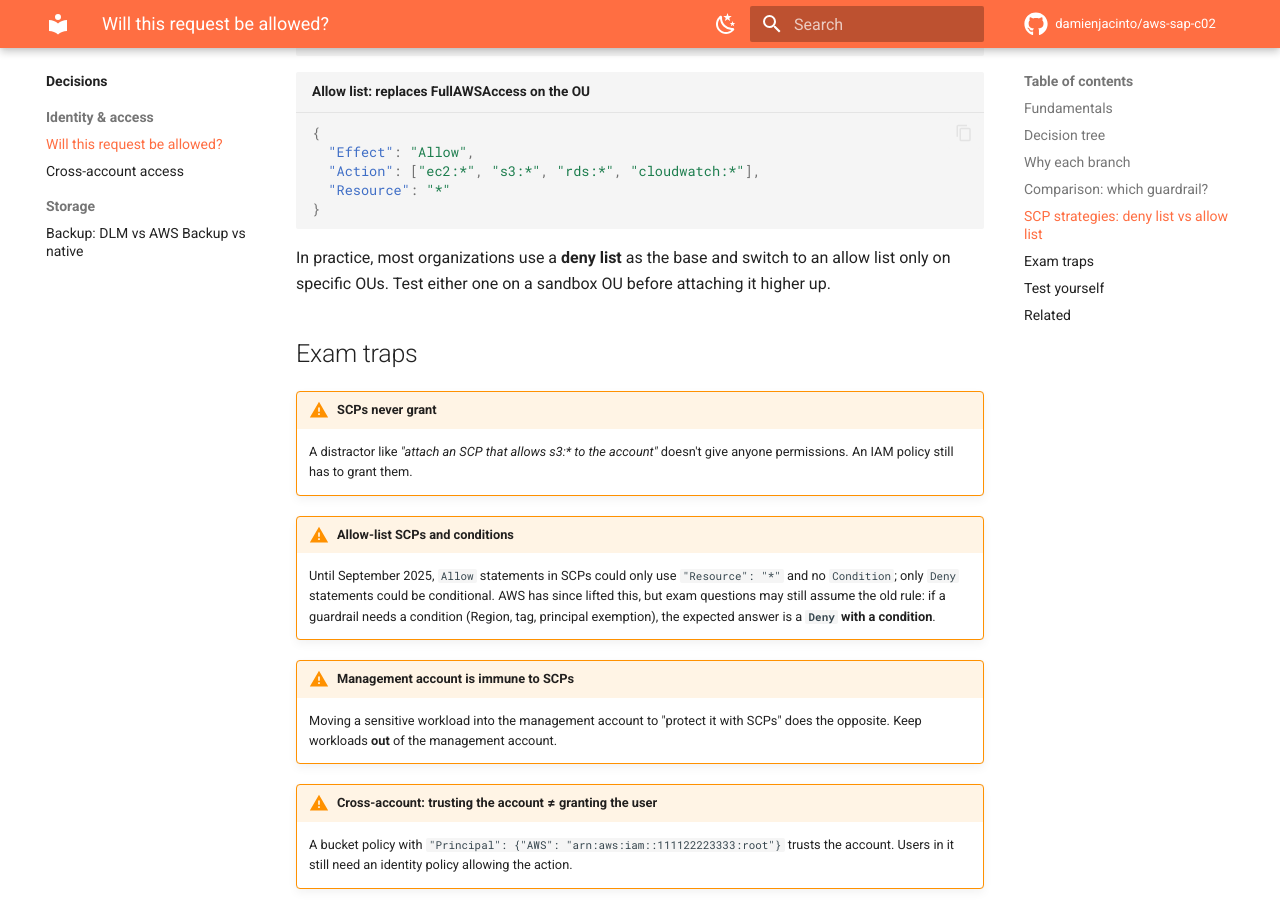
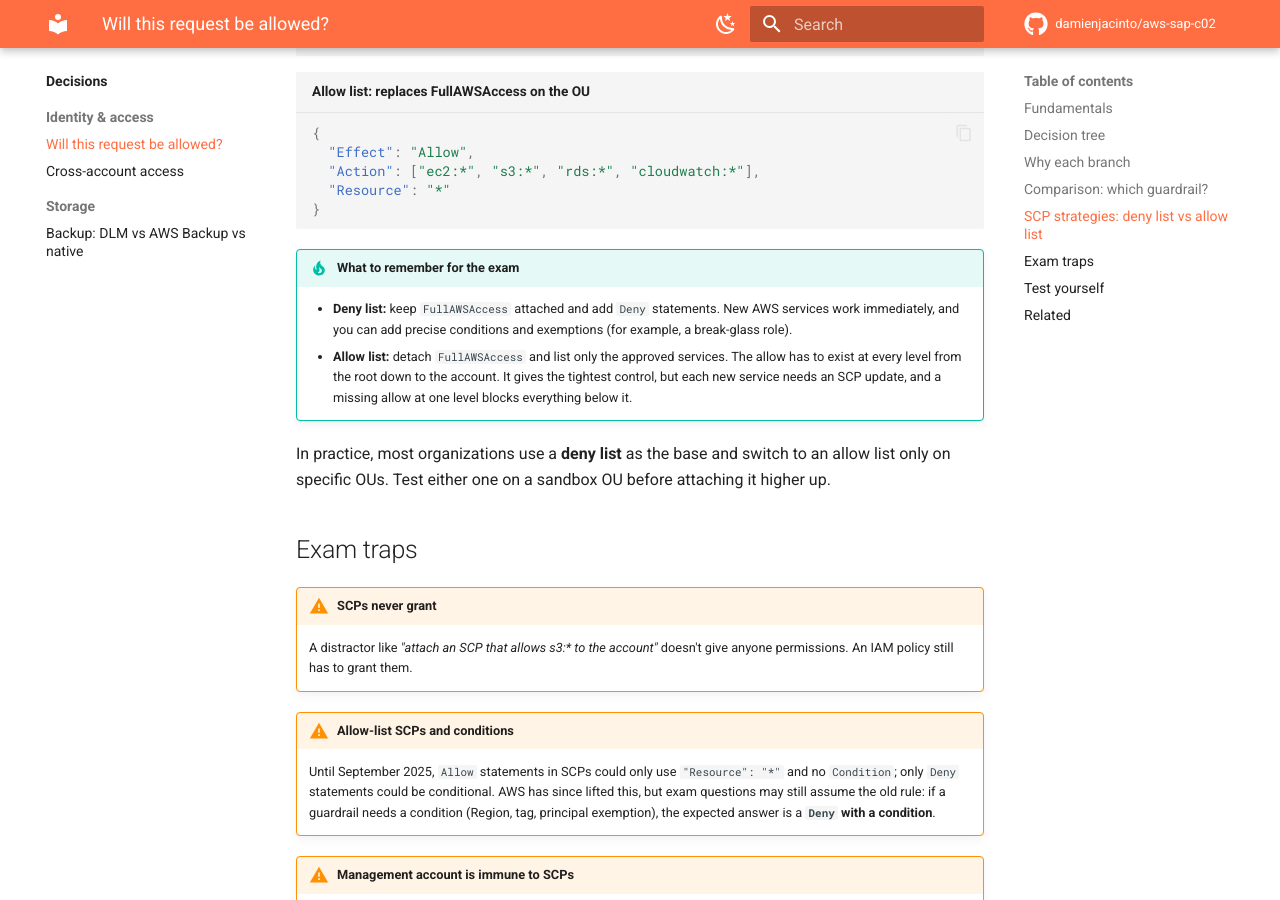
Before and after one commit to damienjacinto/aws-sap-c02, an MkDocs documentation site: the page built from docs/decisions/identity/policy-evaluation.md, in a window 1280 px wide and 900 px high, scrolled down 4367 px. Built offline with MkDocs 1.6.1 and Material for MkDocs 9.7.7, drawn with Linux system fonts in a browser that asks for light colours; comment, search, counter and statistics services are not loaded.

Commit message:
docs(identity): add exam summary for SCP strategies
Co-Authored-By: Claude Opus 5.5 <noreply@anthropic.com>

````diff
--- a/docs/decisions/identity/policy-evaluation.md
+++ b/docs/decisions/identity/policy-evaluation.md
@@ -106,6 +106,10 @@ flowchart TD
 }
 ```
 
+!!! tip "What to remember for the exam"
+    - **Deny list:** keep `FullAWSAccess` attached and add `Deny` statements. New AWS services work immediately, and you can add precise conditions and exemptions (for example, a break-glass role).
+    - **Allow list:** detach `FullAWSAccess` and list only the approved services. The allow has to exist at every level from the root down to the account. It gives the tightest control, but each new service needs an SCP update, and a missing allow at one level blocks everything below it.
+
 In practice, most organizations use a **deny list** as the base and switch to an allow list only on specific OUs. Test either one on a sandbox OU before attaching it higher up.
 
 ## Exam traps
````
